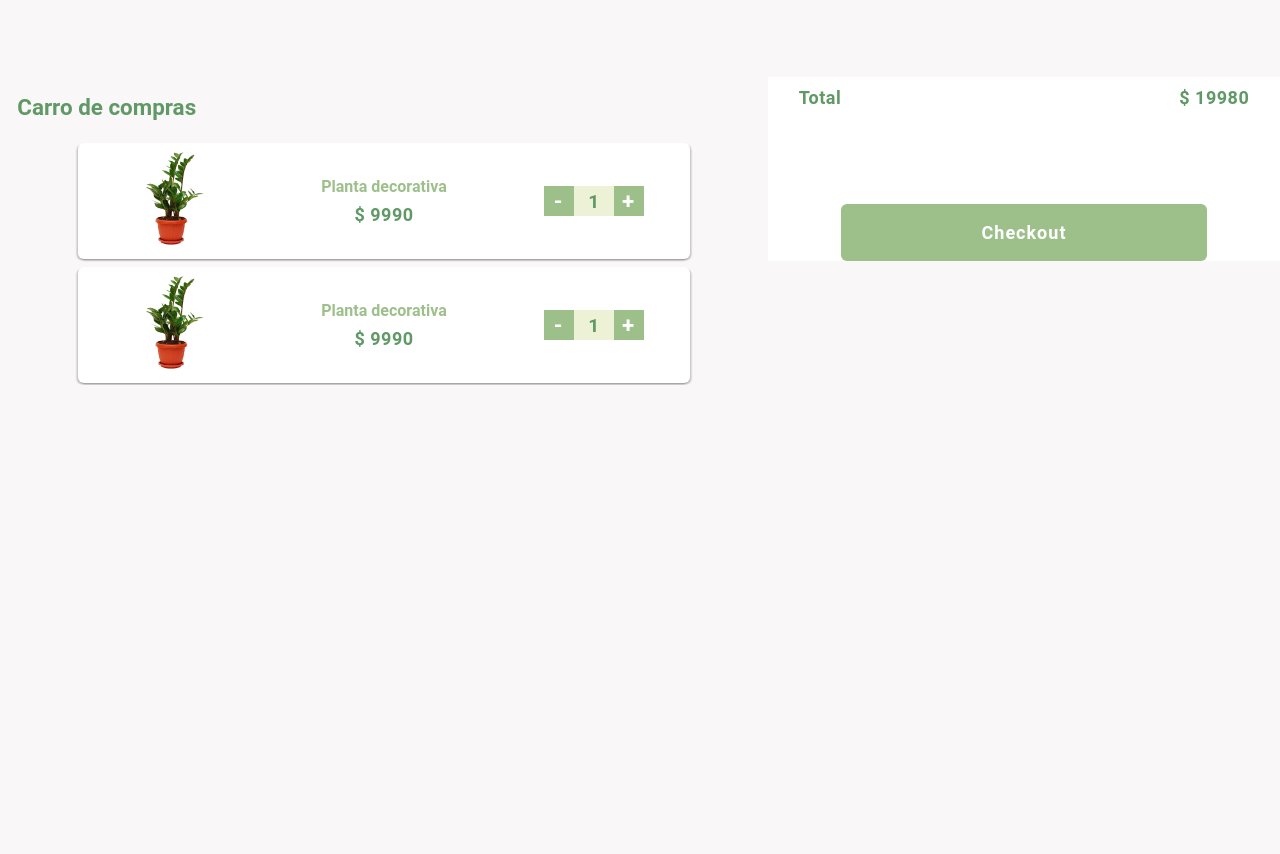
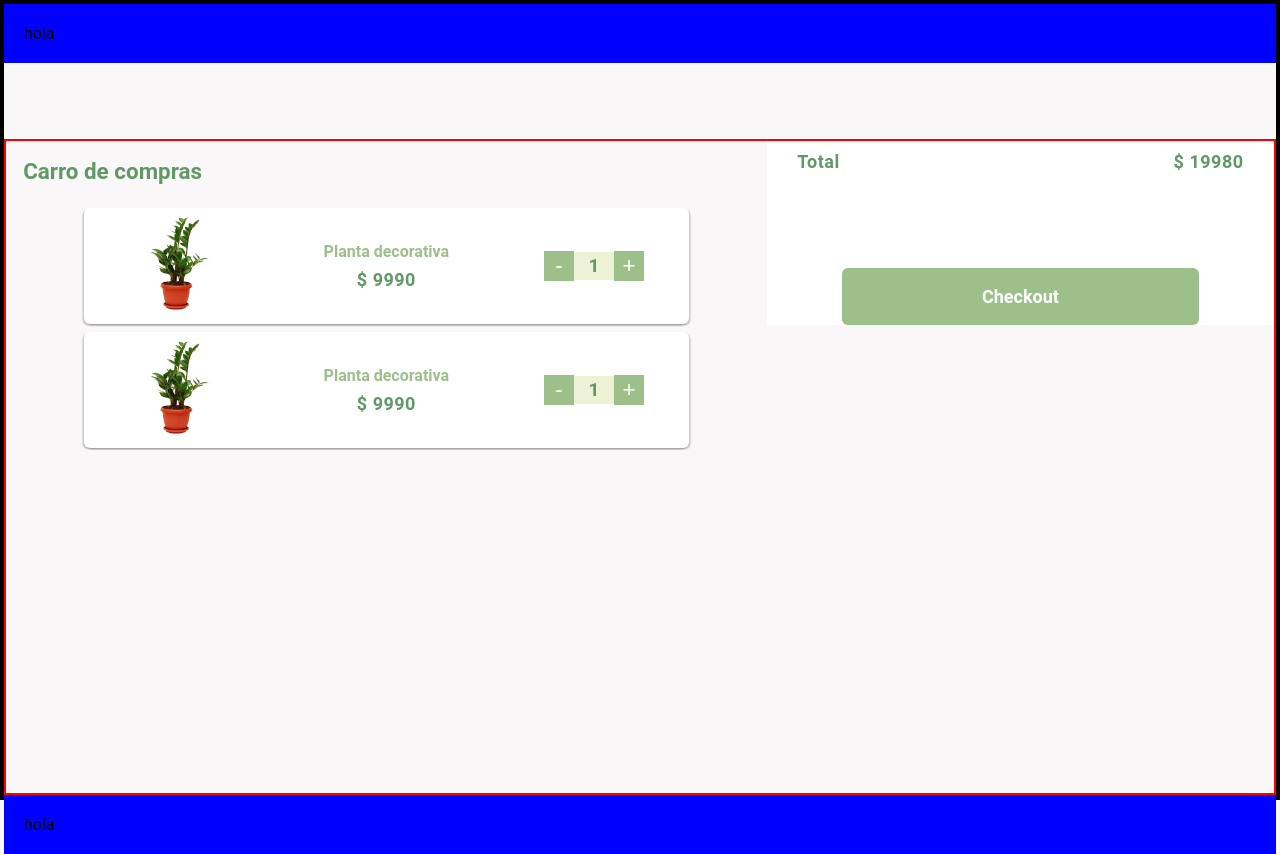
Before and after one commit to MarioGuTe/mockups-final-react, a React (Create React App) app: page /cart in a window 1280 px wide. Before the commit the page ends 800 px from the top, so only its background shows below. Built offline with nearby package versions, Linux system fonts and the light colour scheme.

Commit message:
add css module

```diff
--- a/src/Cart.jsx
+++ b/src/Cart.jsx
@@ -1,53 +1,57 @@
 import React from "react";
 import zanzibar from "./zanzibar.png";
-import "./Cart.css";
+import styles from "./Cart.module.css";
 
 function Cart() {
   return (
-    <div className="cart-main-container">
-      <div className="items-section">
+    <>
+      <nav>hola</nav>
+      <div className={styles.cartMainContainer}>
+        <div className={styles.itemsSection}>
           <h1>Carro de compras</h1>
-        <div className="card-product">
+          <div className={styles.cardProduct}>
             <figure>
               <img src={zanzibar} alt="" />
             </figure>
-          <div className="card-description">
+            <div className={styles.cardDescription}>
               <h2>Planta decorativa</h2>
               <p>$ 9990</p>
             </div>
-          <div className="product-qty">
-            <button className="sub">-</button>
+            <div className={styles.productQty}>
+              <button className={styles.sub}>-</button>
               <p>1</p>
-            <button className="add">+</button>
+              <button className={styles.add}>+</button>
             </div>
           </div>
-        <div className="card-product">
+          <div className={styles.cardProduct}>
             <figure>
               <img src={zanzibar} alt="" />
             </figure>
-          <div className="card-description">
+            <div className={styles.cardDescription}>
               <h2>Planta decorativa</h2>
               <p>$ 9990</p>
             </div>
-          <div className="product-qty">
-            <button className="sub">-</button>
+            <div className={styles.productQty}>
+              <button className={styles.sub}>-</button>
               <p>1</p>
-            <button className="add">+</button>
+              <button className={styles.add}>+</button>
             </div>
           </div>
         </div>
-      <div className="checkout-container">
-        <div className="checkout-card">
-          <div className="checkout-text">
+        <div className={styles.checkoutContainer}>
+          <div className={styles.checkoutCard}>
+            <div className={styles.checkoutText}>
               <p>Total</p>
               <p>$ 19980</p>
             </div>
-          <div className="checkout-btn-container">
+            <div className={styles.btnContainer}>
               <button>Checkout</button>
             </div>
           </div>
         </div>
       </div>
+      <footer>hola</footer>
+    </>
   );
 }
 
--- a/src/Cart.css
+++ b/src/Cart.module.css
@@ -23,18 +23,25 @@ body,
   display: flex;
   flex-direction: column;
   justify-content: space-between;
+  border: 2px solid black;
 }
 
-.cart-main-container {
-  width: 100%;
-  height: 100%;
+nav,
+footer {
+  padding: 20px;
+  background: blue;
+}
+
+.cartMainContainer {
+  height: 88vh;
   text-align: center;
   display: flex;
   flex-direction: column;
   justify-content: space-between;
+  border: 2px solid red;
 }
 
-.items-section {
+.itemsSection {
   width: 100%;
   display: flex;
   flex-direction: column;
@@ -44,7 +51,7 @@ body,
   padding: 2px;
 }
 
-.card-product {
+.cardProduct {
   background: var(--white);
   width: 86%;
   box-shadow: 1.5px 1.5px 1.5px hsl(0, 0%, 0%, 0.2),
@@ -72,7 +79,7 @@ h1 {
   font-size: 1.4rem;
 }
 
-.card-description {
+.cardDescription {
   display: flex;
   flex-direction: column;
   align-items: center;
@@ -80,26 +87,26 @@ h1 {
   gap: 0.5em;
 }
 
-.card-description h2 {
+.cardDescription h2 {
   color: var(--secondary-color);
   font-size: 1rem;
 }
 
-.card-description p {
+.cardDescription p {
   color: var(--third-color);
   font-size: 1.125rem;
   letter-spacing: 0.5px;
   font-weight: 600;
 }
 
-.product-qty {
+.productQty {
   display: flex;
   flex-direction: column;
   align-items: center;
   justify-content: center;
 }
 
-.product-qty p {
+.productQty p {
   background: var(--primary-color);
   font-size: 1.2rem;
   color: var(--third-color);
@@ -111,23 +118,19 @@ h1 {
 .add {
   background: var(--secondary-color);
   border: none;
-  border-radius: 0;
   color: var(--white);
   font-size: 1rem;
-  width: 20px;
-  height: 20px;
-  display: flex;
-  justify-content: center;
-  align-items: center;
+  width: 28px;
+  height: 28px;
 }
 
-.checkout-container {
+.checkoutContainer {
   display: flex;
   flex-direction: column;
   min-width: 100%;
 }
 
-.checkout-card {
+.checkoutCard {
   background: var(--white);
   min-width: 100%;
   display: flex;
@@ -136,7 +139,7 @@ h1 {
   gap: 6em;
 }
 
-.checkout-text {
+.checkoutText {
   display: flex;
   justify-content: space-between;
   width: 88%;
@@ -148,7 +151,7 @@ h1 {
   letter-spacing: 0.5px;
 }
 
-.checkout-btn-container button {
+.btnContainer button {
   background: var(--secondary-color);
   color: var(--white);
   padding: 1em 7em;
@@ -160,50 +163,50 @@ h1 {
 }
 
 @media (max-width: 330px) {
-  .checkout-btn-container button {
+  .checkoutContainer button {
     padding: 1em 3em;
   }
 }
 
 @media (min-width: 700px) {
-  .card-product {
+  .cardProduct {
     width: 80%;
   }
-  .checkout-btn-container button {
+  .checkoutContainer button {
     padding: 1em 8em;
   }
 }
 
 @media (min-width: 900px) {
-  .cart-main-container {
+  .cartMainContainer {
     display: grid;
     align-items: flex-start;
     grid-template-columns: 60% 40%;
     margin-top: 6%;
-    height: 100%;
+    height: 82vh;
   }
 
-  .checkout-btn-container button {
+  .checkoutContainer button {
     padding: 1em 7.8em;
   }
 
-  .card-product {
+  .cardProduct {
     width: 80%;
   }
-  .product-qty {
+  .productQty {
     display: flex;
     flex-direction: row;
     align-items: center;
     justify-content: center;
   }
-  .product-qty p {
-    height: 30px;
+  .productQty p {
+    height: 28px;
     width: 40px;
     display: flex;
     justify-content: center;
     align-items: center;
   }
-  .product-qty button {
+  .productQty button {
     width: 30px;
     height: 30px;
     font-size: 1.4rem;
--- a/src/Details.jsx
+++ b/src/Details.jsx
@@ -1,32 +1,32 @@
 import React from "react";
-import "./Details.css";
+import styles from "./Details.module.css";
 import zanzibar from "./zanzibar.png";
 
 function Details() {
   return (
-    <div className="details-card-container">
-      <div className="details-card">
-        <div className="details-card-head">
-          <div className="details-actions-container">
+    <div className={styles.detailsCardContainer}>
+      <div className={styles.detailsCard}>
+        <div className={styles.detailsCardHead}>
+          <div className={styles.detailsActionsContainer}>
             <p>Volver</p>
-            <div className="details-icon-container">
+            <div className={styles.detailsIconContainer}>
               <i className="fa-solid fa-heart"></i>
             </div>
           </div>
-          <figure className="details-img-container">
+          <figure className={styles.detailsImgContainer}>
             <img src={zanzibar} alt="" />
           </figure>
         </div>
-        <div className="details-card-body">
+        <div className={styles.detailsCardBody}>
           <h1>Planta Decorativa</h1>
-          <p className="description">
+          <p className={styles.description}>
             Lorem ipsum dolor sit amet consectetur adipisicing elit. Atque
             excepturi, modi laborum tenetur deserunt nihil debitis ullam
             provident nisi aut architecto velit quod asperiores corporis
             obcaecati, labore vitae? Obcaecati, ipsa.
           </p>
-          <p className="price">$9990</p>
-          <button>Agregar al Carro</button>
+          <p className={styles.price}>$9990</p>
+          <button className={styles.detailsButton}>Agregar al Carro</button>
         </div>
       </div>
     </div>
--- a/src/Details.css
+++ b/src/Details.module.css
@@ -25,26 +25,26 @@ body,
   justify-content: space-between;
 }
 
-.details-card-container {
+.detailsCardContainer {
   height: 100%;
   display: flex;
   justify-content: center;
   align-items: center;
 }
 
-.details-card {
+.detailsCard {
   width: 88%;
   display: flex;
   flex-direction: column;
   gap: 2em;
-  padding: 10px;
+  /* padding: 10px; */
   background: var(--white);
   border-radius: 12px;
   box-shadow: 1.5px 1.5px 1.5px hsl(0, 100%, 0%, 0.2),
     -1.5px 1.5px 1.5px hsl(0, 100%, 0%, 0.2);
 }
 
-.details-card-head {
+.detailsCardHead {
   display: flex;
   flex-direction: column;
   align-items: center;
@@ -53,7 +53,14 @@ body,
   padding: 10px;
 }
 
-.details-icon-container {
+.detailsActionsContainer {
+  display: flex;
+  justify-content: space-between;
+  align-items: center;
+  width: 100%;
+}
+
+.detailsIconContainer {
   background: var(--secondary-color);
   color: var(--white);
   width: 40px;
@@ -65,13 +72,26 @@ body,
   font-size: 1.125rem;
 }
 
-.details-card-body {
+.detailsImgContainer {
+  width: 50%;
+  display: flex;
+  justify-content: center;
+  align-items: center;
+}
+
+.detailsImgContainer img {
+  width: 100%;
+  height: 100%;
+  object-fit: cover;
+}
+
+.detailsCardBody {
   display: flex;
   flex-direction: column;
   align-items: flex-start;
   justify-content: space-between;
   gap: 1.2em;
-  padding: 10px;
+  padding: 20px;
 }
 
 .description {
@@ -86,29 +106,12 @@ body,
   font-size: 1.3rem;
 }
 
-.details-card-body h1 {
+.detailsCardBody h1 {
   font-size: 1.4rem;
   color: var(--third-color);
 }
 
-.details-actions-container {
-  display: flex;
-  justify-content: space-between;
-  align-items: center;
-  width: 100%;
-}
-
-.details-img-container {
-  width: 100%;
-}
-
-.details-img-container img {
-  width: 100%;
-  height: 300px;
-  object-fit: contain;
-}
-
-button {
+.detailsButton {
   background: var(--secondary-color);
   width: 100%;
   padding: 14px;
@@ -122,31 +125,30 @@ button {
 }
 
 @media (min-width: 600px) {
-  .details-card {
+  .detailsCard {
     width: 70%;
   }
 }
 
 @media (min-width: 800px) {
-  .details-card {
+  .detailsCard {
     display: grid;
     grid-template-columns: 1fr 1fr;
     text-align: center;
   }
-  .details-card-body {
+  .detailsCardBody {
     text-align: center;
   }
-  .details-card-body h1,
+  .detailsCardBody h1,
   .price {
     text-align: center;
-
     width: 100%;
   }
 }
 
 @media (min-width: 1000px) {
   .price,
-  .details-card-body h1 {
+  .detailsCardBody h1 {
     font-weight: 600;
     letter-spacing: 1px;
     font-size: 1.8rem;
```
Lines whose indentation alone changed are shown as unchanged.
